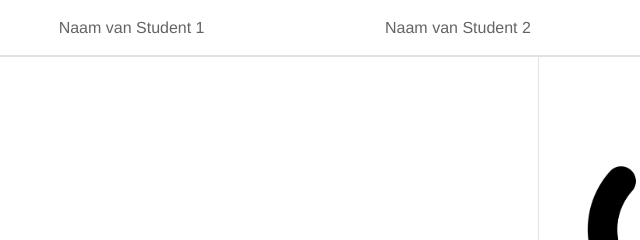
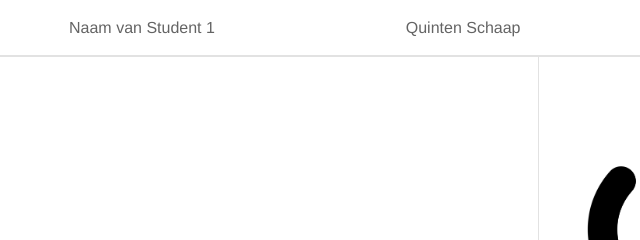
Before and after one commit to Yannickjans/vbh-swd3-les4, a plain HTML site: page index.html in a window 1280 px wide. Shown: the top 240 px of the page, 469-1109 px from the left. Drawn offline with Linux system fonts and the light colour scheme.

Commit message:
naam aangepast

```diff
--- a/index.html
+++ b/index.html
@@ -10,7 +10,7 @@
         <header id="header">
             <h1 id="page-title">VCS LO1E 2.4 - Conflicten</h1>
             <p id="naam1">Naam van Student 1</p>
-            <p id="naam2">Naam van Student 2</p>
+            <p id="naam2">Quinten Schaap</p>
             <p id="version">Versie: 1.0</p>
         </header>
 
```
